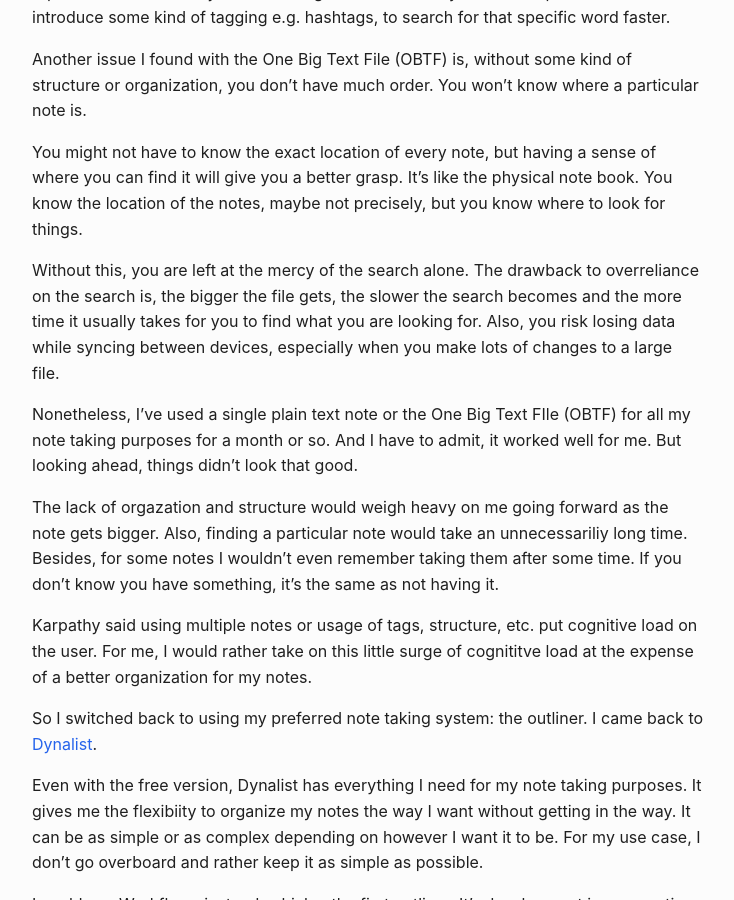
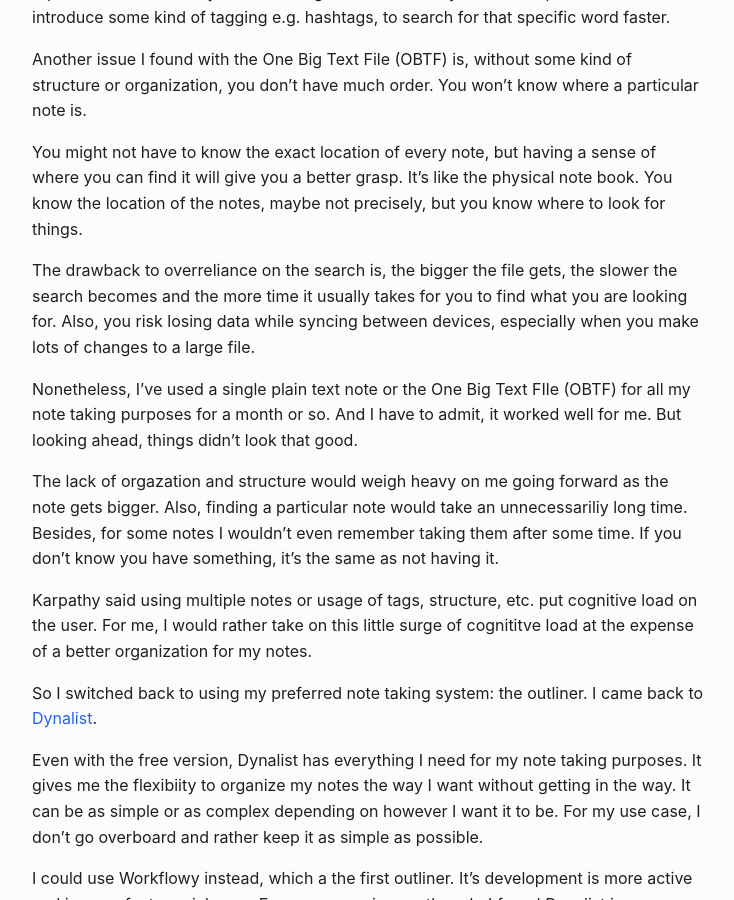
Before and after one commit to muntasimulhaque/muntasimulhaque.github.io, a Jekyll site: the page built from _posts/2025-05-12-cons-of-single-plaintext-file.md, in a window 1280 px wide and 900 px high, scrolled down 1389 px. Shown: the whole window, without its empty margins (272-1006 px from the left). Built offline with Jekyll 4.4.1, drawn with Linux system fonts in a browser that asks for light colours.

Commit message:
Update 2025-05-12-cons-of-single-plaintext-file.md

```diff
--- a/_posts/2025-05-12-cons-of-single-plaintext-file.md
+++ b/_posts/2025-05-12-cons-of-single-plaintext-file.md
@@ -32,7 +32,7 @@ Another issue I found with the One Big Text File (OBTF) is, without some kind of
 
 You might not have to know the exact location of every note, but having a sense of where you can find it will give you a better grasp. It's like the physical note book. You know the location of the notes, maybe not precisely, but you know where to look for things.
 
-Without this, you are left at the mercy of the search alone. The drawback to overreliance on the search is, the bigger the file gets, the slower the search becomes and the more time it usually takes for you to find what you are looking for. Also, you risk losing data while syncing between devices, especially when you make lots of changes to a large file.
+The drawback to overreliance on the search is, the bigger the file gets, the slower the search becomes and the more time it usually takes for you to find what you are looking for. Also, you risk losing data while syncing between devices, especially when you make lots of changes to a large file.
 
 Nonetheless, I've used a single plain text note or the One Big Text FIle (OBTF) for all my note taking purposes for a month or so. And I have to admit, it worked well for me. But looking ahead, things didn't look that good.
 
```
